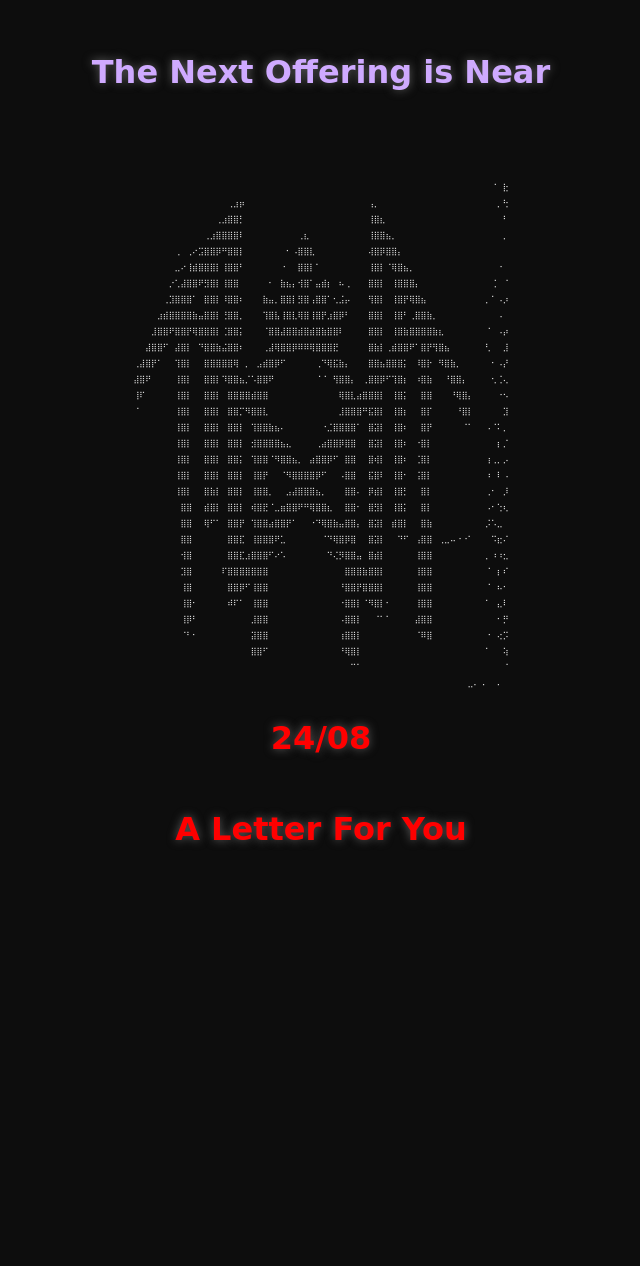
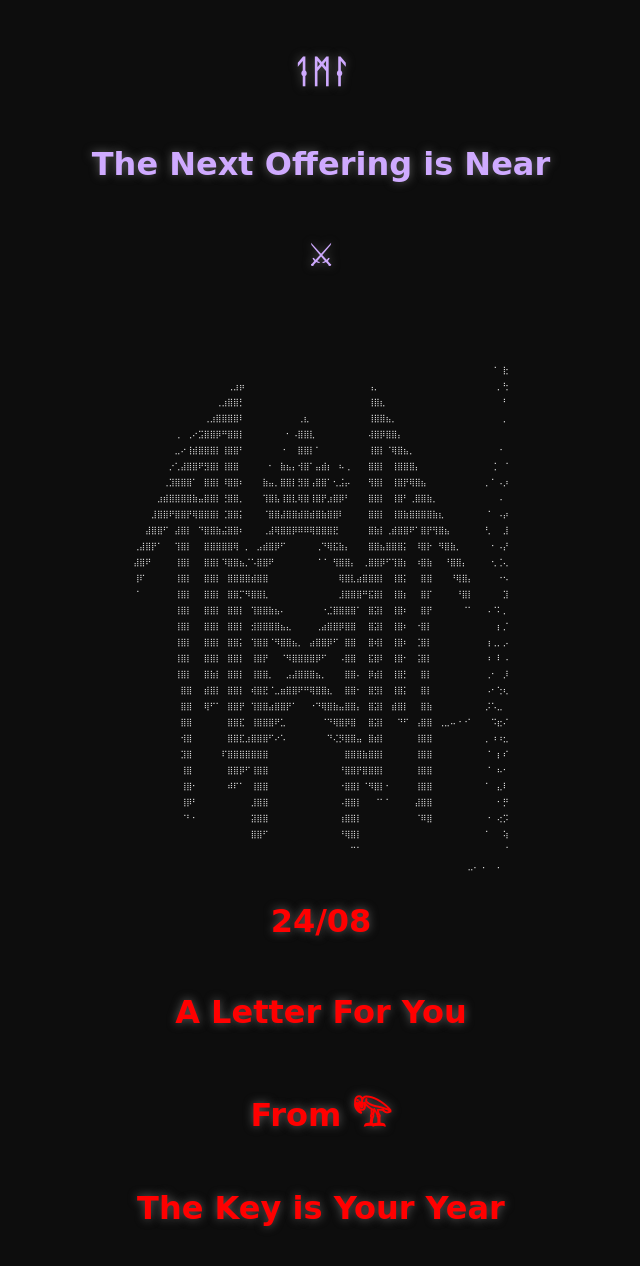
Before and after one commit to offeringtosleep/wewerelookingforyou, a plain HTML site: page index.html in a window 1280 px wide. Shown: the whole page, without its empty margins (319-959 px from the left). Before the commit the page ends 907 px from the top, so only its background shows below. Drawn offline with Linux system fonts and the light colour scheme; a web font is replaced by a local one.

Commit message:
Update index.html

```diff
--- a/index.html
+++ b/index.html
@@ -45,8 +45,9 @@
   </style>
 </head>
 <body>
-
+<h1>ᛑᛗᛛ</h1>
 <h1>The Next Offering is Near</h1>
+<h1>⚔︎</h1>
 <br>
 <br>
 <br>
@@ -90,6 +91,8 @@
 
 <h2>24/08</h2>
 <h2>A Letter For You</h2>
+<h2>From 𓅟</h2>
+<h2>The Key is Your Year</h2>
 
   </div>
 
```
